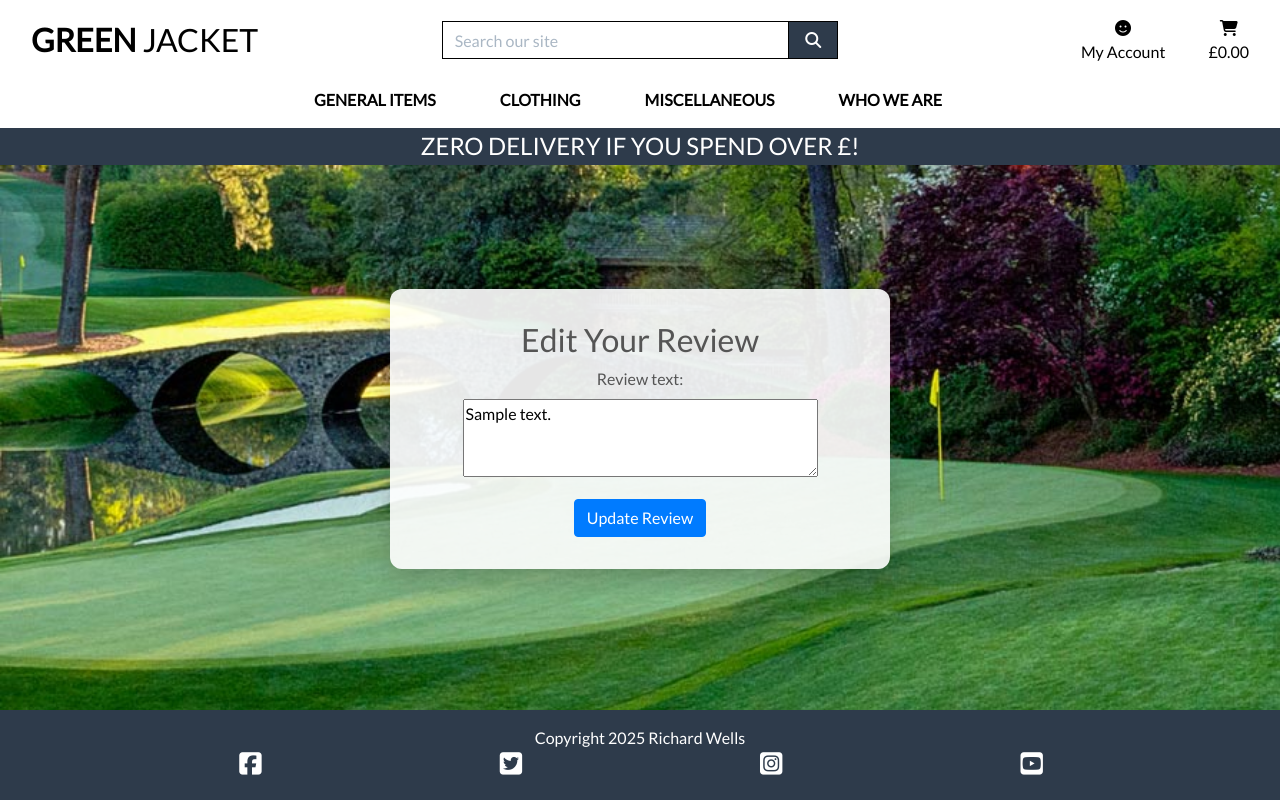
After one commit to Richard-L4/Green_Jacket, a Django app: page /items/item/1/edit_review/1/ in a window 1280 px wide. The commit adds this page. Run offline with Django 3.2, Linux system fonts and the light colour scheme; a user stored in the database is signed in; tables that the repository leaves empty hold one stand-in row (values such as "Sample post"); some libraries are stand-ins or nearby versions.

Commit message:
fixes to save item js, modal pop up, image page

```diff
--- /dev/null
+++ b/items/templates/items/edit_review.html
@@ -0,0 +1,15 @@
+{% extends "base.html" %}
+
+{% block content %}
+ <div id="main-content">
+  <div class="review-box">
+    <h2>Edit Your Review</h2>
+    <form method="POST">
+      {% csrf_token %}
+      {{ form.as_p }}
+      <button type="submit" class="btn btn-primary">Update Review</button>
+    </form>
+  </div>
+</div>
+
+{% endblock %}
--- a/items/urls.py
+++ b/items/urls.py
@@ -4,14 +4,17 @@ from . import views
 urlpatterns = [
     path('', views.all_items, name='items'),
     path('item/<int:pk>/', views.item_detail, name='item_detail'),
+    path('item/<int:pk>/image/', views.item_image, name='item_image'),
+
     path('item/<int:pk>/add_review/',
          views.add_review, name='add_review'),
     path('item/<int:pk>/edit_review/<int:review_id>/',
          views.edit_review, name='edit_review'),
     path('item/<int:pk>/delete_review/<int:review_id>/',
          views.delete_review, name='delete_review'),
-    path('item/<int:pk>/toggle_save/',
+    path('item/<int:item_id>/toggle_save/',
          views.toggle_save_item, name='toggle_save_item'),
+
     path('edit/<int:item_id>/',
          views.edit_item, name='edit_item'),
     path('delete/<int:pk>/',
--- a/items/views.py
+++ b/items/views.py
@@ -1,6 +1,7 @@
 from django.shortcuts import render, get_object_or_404, redirect
 from django.contrib import messages
 from django.urls import reverse
+from django.views.decorators.http import require_POST
 from django.contrib.auth.decorators import login_required
 from django.contrib.admin.views.decorators import staff_member_required
 from django.db.models import Q
@@ -89,6 +90,11 @@ def item_detail(request, pk):
     return render(request, 'items/item_detail.html', context)
 
 
+def item_image(request, pk):
+    item = get_object_or_404(Item, pk=pk)
+    return render(request, 'items/item_image.html', {'item': item})
+
+
 @staff_member_required
 def add_item(request):
     """ Add a item to the store """
@@ -169,7 +175,8 @@ def edit_review(request, pk, review_id):
             return redirect('item_detail', pk=pk)
     else:
         form = ReviewForm(instance=review)
-    return render(request, 'edit_review.html', {'form': form, 'item_id': pk})
+    return render(request, 'items/edit_review.html', {'form': form, 'item_id': pk})
+
 
 
 @login_required
@@ -180,13 +187,20 @@ def delete_review(request, pk, review_id):
     return redirect('item_detail', pk=pk)
 
 
+@require_POST
 @login_required
-def toggle_save_item(request, pk):
-    item = get_object_or_404(Item, pk=pk)
-    saved_obj, created = SavedItem.objects.get_or_create(
-        user=request.user, item=item)
+def toggle_save_item(request, item_id):
+    item = get_object_or_404(Item, id=item_id)
+    user = request.user
+
+    saved_item, created = SavedItem.objects.get_or_create(user=user, item=item)
+
     if not created:
-        saved_obj.delete()
-        return JsonResponse({'saved': False})
+        # Already saved, so remove it
+        saved_item.delete()
+        saved = False
     else:
-        return JsonResponse({'saved': True})
+        # Newly saved
+        saved = True
+
+    return JsonResponse({'saved': saved})
--- a/static/css/base.css
+++ b/static/css/base.css
@@ -144,7 +181,26 @@ input[name='q']::placeholder {
   width: 90%;
   box-shadow: 0 10px 30px rgba(0, 0, 0, 0.3);
 }
+/* Pushes the footer to the bottom of review html */
+#main-content {
+  padding-top: 164px;  /* push below navbar */
+  min-height: calc(100vh - 5.625rem); /* full viewport minus footer */
+  display: flex;
+  justify-content: center;  /* horizontal center */
+  align-items: center;      /* vertical center */
+  box-sizing: border-box;
+  padding-bottom: 1rem;
+  text-align: center;
+}
 
+.review-box {
+  background: rgba(255, 255, 255, 0.9); /* light translucent white */
+  padding: 2rem 3rem;
+  border-radius: 12px;
+  box-shadow: 0 8px 24px rgba(0,0,0,0.2);
+  max-width: 500px;
+  width: 100%;
+}
 
 /* ------------------------------- bootstrap toasts */
 
```
Also changed, not shown: other parts of static/css/base.css (+37 -0 lines), items/templates/items/item_detail.html (+29 -9 lines), items/templates/items/item_image.html (added, +8 -0 lines), static/JS/save-toggle-script.js (+15 -12 lines).
